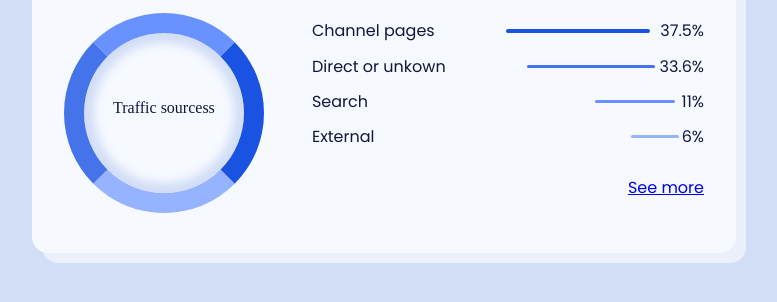
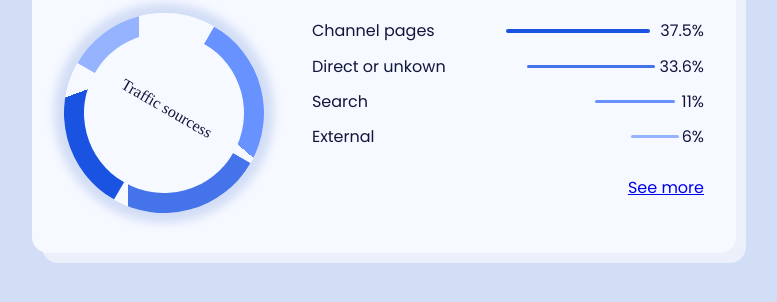
Before and after one commit to raocampo/100DaysProject, a plain HTML site: page dia4/index.html in a window 1280 px wide. Shown: the part 326-628 px from the top of the page, without its empty margins (256-1033 px from the left). Drawn offline with Linux system fonts and the light colour scheme; a web font is replaced by a local one.

Commit message:
Se actualiza el reto del dia 04

```diff
--- a/dia4/css/styles.css
+++ b/dia4/css/styles.css
@@ -69,15 +69,47 @@ body {
 	line-height: 0.2rem;
 }
 
+/*.circulo {
+  width: 10rem;
+  height: 10rem;
+  background: conic-gradient(
+    #F6F9FF 0deg 30deg,
+    #96B3FF 30deg 115deg,
+    #F6F9FF 60deg 120deg,
+    #4473EA 12deg 200deg,
+    #F6F9FF 150deg 210deg,
+    #1A52E1 210deg 290deg,
+    #F6F9FF 240deg 300deg,
+    #6792FF 300deg 360deg,
+    #F6F9FF 330deg 360deg
+  );
+  -webkit-mask-image: radial-gradient(transparent 65%, black 65%);
+  mask-image: radial-gradient(transparent 65%, black 65%);
+  border-radius: 50%;
+}*/
 .circulo{
 	width: 10rem;
 	height: 10rem;
-	border-top: 20px solid var(--blue-color-2);
+	border: 20px solid transparent;
+	background-size: 100% 100%, 50% 50%, 50% 50%, 50% 50%, 50% 50%;
+	background-repeat: no-repeat;
+	background-image: linear-gradient(#F6F9FF, #F6F9FF),
+                    linear-gradient(60deg, #96B3FF 45%, #F6F9FF 30%),
+                    linear-gradient(190deg, #6792FF 80%, #F6F9FF 30%),
+                    linear-gradient(310deg, #1A52E1 80%, #F6F9FF 30%),
+                    linear-gradient(240deg, #4473EA 90%, #F6F9FF 30%);
+  background-position: center center, left top, right top, left bottom, right bottom;
+  background-origin: content-box, border-box, border-box, border-box, border-box;
+  background-clip: content-box, border-box, border-box, border-box, border-box;
+  transform: rotate(30deg);
+  border-radius: 50%;
+  box-shadow: 0 0 10px 10px var(--body-bg-color);
+	/*border-top: 20px solid var(--blue-color-2);
 	border-bottom: 20px solid var(--blue-color-1);
 	border-left: 20px solid var(--blue-color-3);
 	border-right: 20px solid var(--blue-color-4);
 	border-radius: 50%;
-	box-shadow: inset 0 0 10px 10px var(--body-bg-color);
+	*/
 }
 
 .circulo p{
```
